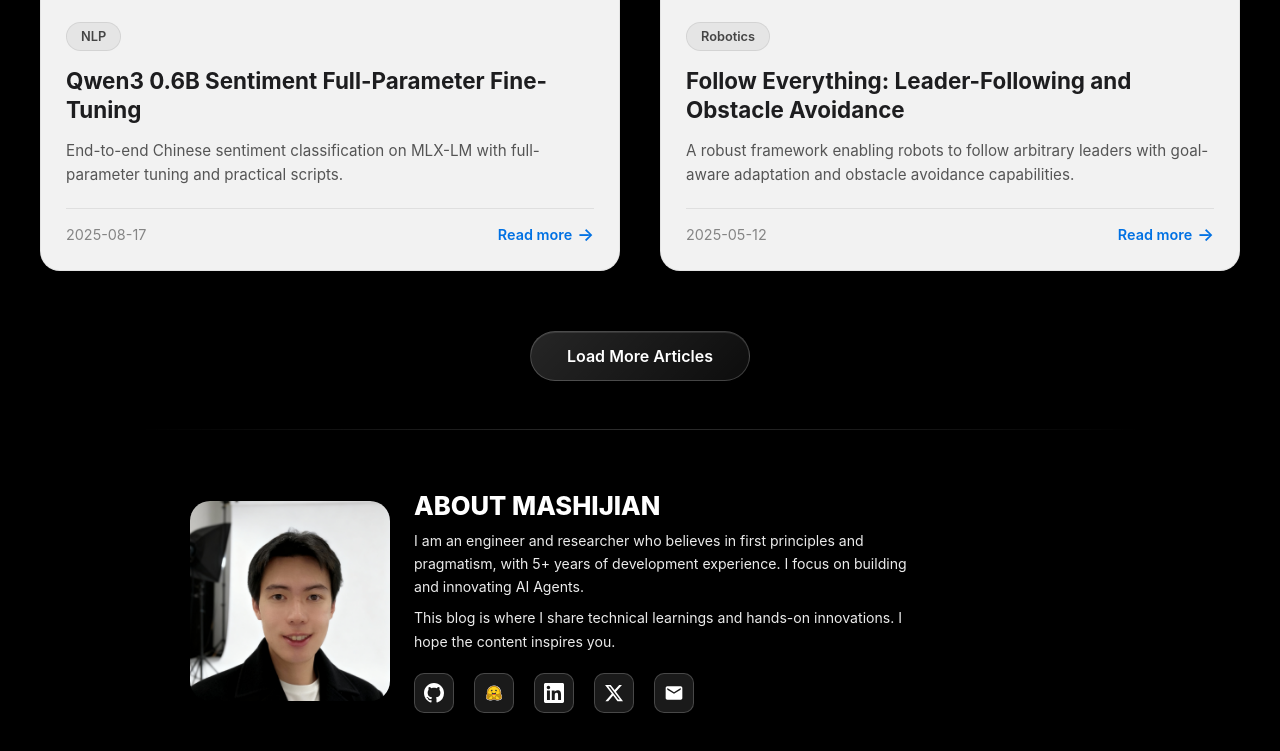
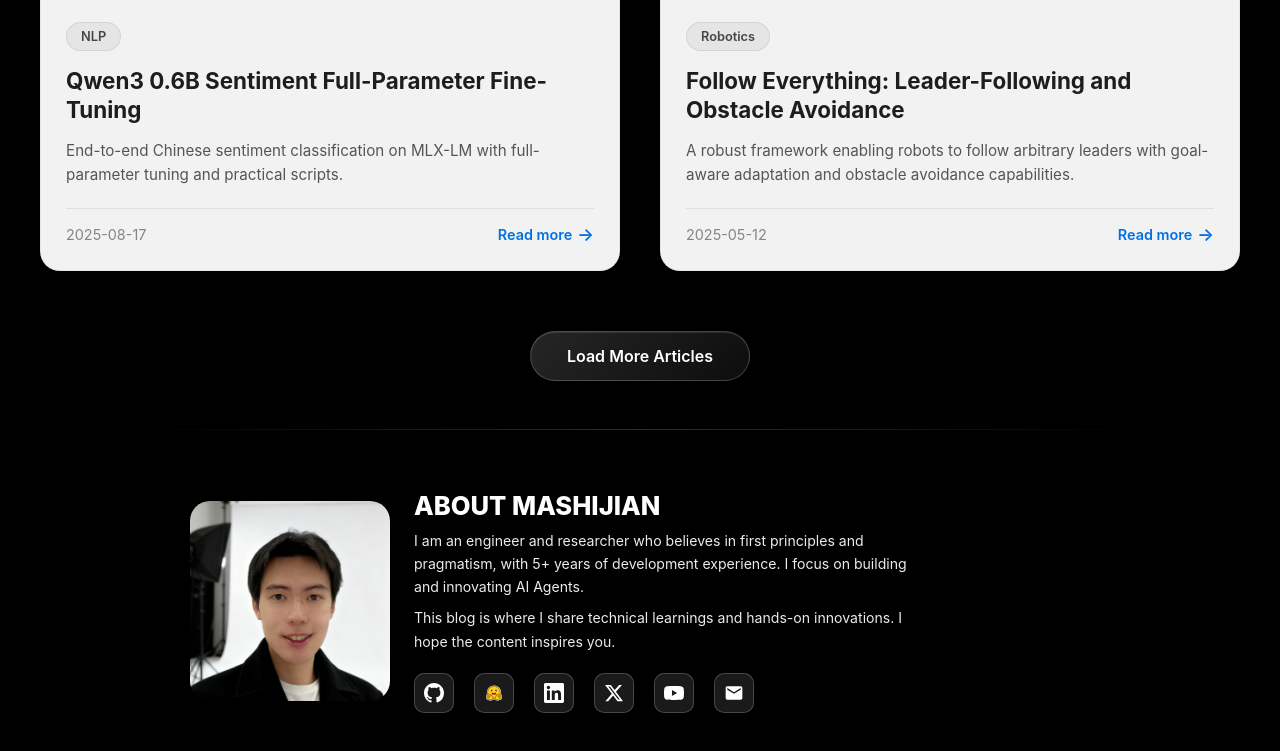
Before and after one commit to IIIIQIIII/msj-blog, a plain HTML site: page index.html in a window 1280 px wide. Shown: the part 1852-2603 px from the top of the page. Drawn offline with Linux system fonts and the light colour scheme.

```diff
--- a/index.html
+++ b/index.html
@@ -1740,6 +1740,12 @@
                                 <path d="M18.244 2.25h3.308l-7.227 8.26 8.502 11.24H16.17l-5.214-6.817L4.99 21.75H1.68l7.73-8.835L1.254 2.25H8.08l4.713 6.231zm-1.161 17.52h1.833L7.084 4.126H5.117z"/>
                             </svg>
                         </a>
+                        <!-- YouTube 图标 -->
+                        <a href="https://www.youtube.com/@mashijian" target="_blank" rel="noopener noreferrer" class="social-icon" aria-label="YouTube">
+                            <svg viewBox="0 0 24 24" xmlns="http://www.w3.org/2000/svg">
+                                <path d="M23.498 6.186a3.016 3.016 0 0 0-2.122-2.136C19.505 3.545 12 3.545 12 3.545s-7.505 0-9.377.505A3.017 3.017 0 0 0 .502 6.186C0 8.07 0 12 0 12s0 3.93.502 5.814a3.016 3.016 0 0 0 2.122 2.136c1.871.505 9.376.505 9.376.505s7.505 0 9.377-.505a3.015 3.015 0 0 0 2.122-2.136C24 15.93 24 12 24 12s0-3.93-.502-5.814zM9.545 15.568V8.432L15.818 12l-6.273 3.568z"/>
+                            </svg>
+                        </a>
                         <!-- 邮箱图标 -->
                         <button class="social-icon" onclick="copyEmail()" aria-label="Copy Email">
                             <svg viewBox="0 0 24 24" xmlns="http://www.w3.org/2000/svg">
```
Also changed, not shown: assets/msj-blog-screenshot.png (added), 4 other files.
